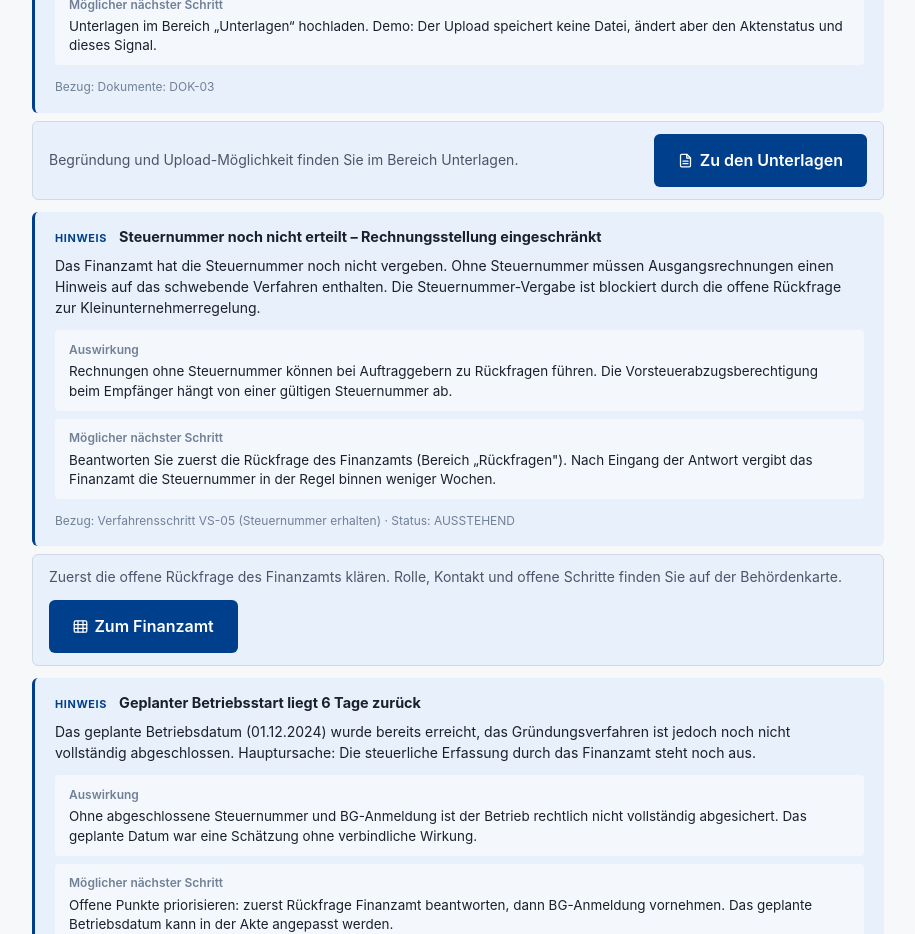
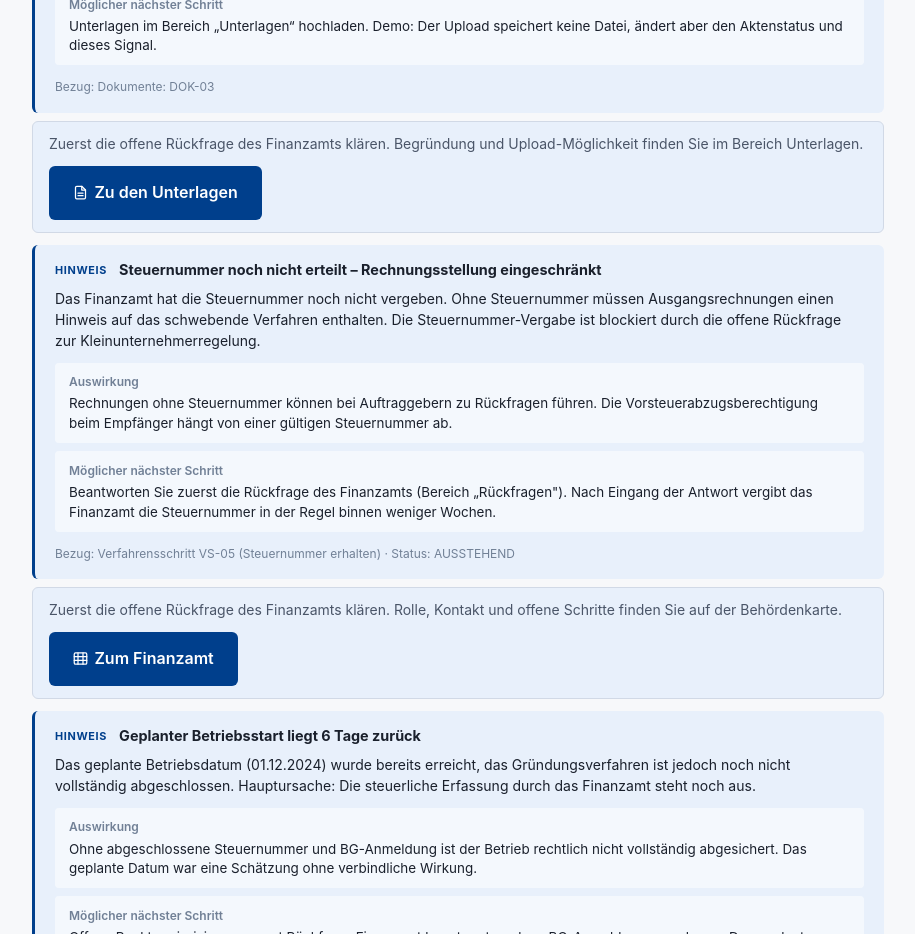
Before and after one commit to d0npedro/open-state, a Next.js app in the folder demo/: page /gruendung/hinweise in a window 1280 px wide. Shown: the part 1640-2574 px from the top of the page, without its empty margins (182-1097 px from the left). Built offline with nearby package versions, Linux system fonts and the light colour scheme.

Commit message:
feat(ug): Unterlagen-CTA-Hilfstext session-sensitiv (US-UG fairness)
CTA-Hint für UG-UNTERLAGEN-FEHLEND: bei offener RQ zuerst klären,
nach Antwort Nachreichung; Übersicht + Hinweise + E2E.

```diff
--- a/demo/app/gruendung/hinweise/page.tsx
+++ b/demo/app/gruendung/hinweise/page.tsx
@@ -261,8 +261,14 @@ export default function GruendungHinweisePage() {
                           }}
                           data-testid="hinweise-unterlagen-cta-wrap"
                         >
-                          <p style={{ margin: 0, fontSize: '0.875rem', lineHeight: 1.45 }}>
-                            Begründung und Upload-Möglichkeit finden Sie im Bereich Unterlagen.
+                          {/* Hilfstext: session-sensitiv wie Übersicht-Fairness-CTA Unterlagen */}
+                          <p
+                            style={{ margin: 0, fontSize: '0.875rem', lineHeight: 1.45 }}
+                            data-testid="hinweise-unterlagen-cta-hint"
+                          >
+                            {hatOffeneRueckfrage
+                              ? 'Zuerst die offene Rückfrage des Finanzamts klären. Begründung und Upload-Möglichkeit finden Sie im Bereich Unterlagen.'
+                              : 'Keine offene Rückfrage mehr – ausstehende Unterlage nachreichen. Begründung und Upload-Möglichkeit finden Sie im Bereich Unterlagen.'}
                             {fehlendeDocs.length > 1
                               ? ` ${fehlendeDocs.length} Dokumente stehen aus.`
                               : ''}
--- a/demo/app/gruendung/page.tsx
+++ b/demo/app/gruendung/page.tsx
@@ -149,16 +149,22 @@ function fairnessSignalZiel(
   }
 
   // Fehlende Unterlagen
+  // Hilfstext: session-sensitiv (offene RQ → zuerst klären; danach Nachreichung)
   if (signal.typ === 'UG_UNTERLAGE_FEHLT' || signal.id === 'UG-UNTERLAGEN-FEHLEND') {
     const dok = akte.dokumente.find(
       d => d.status === 'ANGEFORDERT' || d.status === 'ABGELEHNT'
     );
     if (!dok) return null;
+    const hatOffeneRueckfrage = akte.rueckfragen.some(r => !r.beantwortet);
+    const hint = hatOffeneRueckfrage
+      ? 'Zuerst die offene Rückfrage des Finanzamts klären. Begründung und Upload-Möglichkeit finden Sie im Bereich Unterlagen.'
+      : 'Keine offene Rückfrage mehr – ausstehende Unterlage nachreichen. Begründung und Upload-Möglichkeit finden Sie im Bereich Unterlagen.';
     return {
       href: `/gruendung/dokumente#dok-${dok.id}`,
       cta: 'Zu den Unterlagen',
       icon: 'file',
       testKey: `dok-${dok.id}`,
+      hint,
     };
   }
 
```
Also changed, not shown: 2 other files (tests, documents, lock files or other folders).
